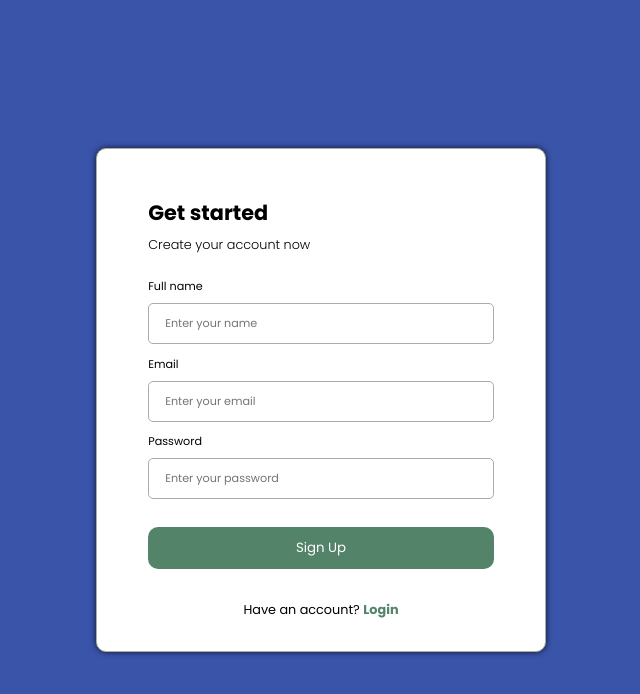
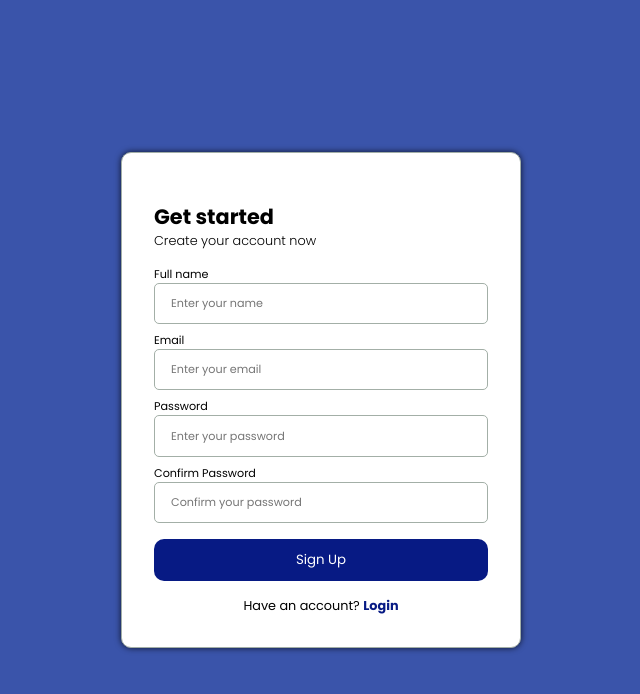
Before and after one commit to kvitorr/todo-react-express, a React (Vite) app in the folder frontend/: page /signup in a window 1280 px wide. Shown: the top 694 px of the page, without its empty margins (319-959 px from the left). Built offline with nearby package versions, Linux system fonts and the light colour scheme.

Commit message:
create Sign Up page and validate inputs with Zod

```diff
--- a/frontend/src/components/Signup/index.tsx
+++ b/frontend/src/components/Signup/index.tsx
@@ -1,36 +1,96 @@
-import { LoginContainer } from './styles'
+import { RegisterContainer } from './styles'
+import z from 'zod'
+import { useForm, SubmitHandler } from 'react-hook-form'
+import { zodResolver } from '@hookform/resolvers/zod'
+
+const IRegisterSchema = z.object({
+  name: z.string()
+    .trim()
+    .nonempty({ message: "Username is required" })
+    .min(3, { message: "Username must be at least 3 characters long" })
+    .max(20, { message: "Username must be a maximum of 20 characters" })
+    .regex(
+      /^[a-zA-ZÀ-ú ]+$/,
+      { message: "Username cannot contain special characters" }
+    ),
+
+  email: z.string()
+    .trim()
+    .email({message: "Invalid email address."}),
+
+  password: z.string()
+    .trim()
+    .min(8, 'Password must be at least 8 characters long')
+    .max(50, 'Password cannot contain more than 50 characters')
+    .regex(/^(?=.*\d)(?=.*[a-z])(?=.*[A-Z])(?=.*[!@#$%^&*]).{8,}$/,
+          'Password must contain at least one uppercase letter, one lowercase letter, one number and one special character'),
+
+  confirmPassword: z.string()
+}).refine((fields) => fields.password === fields.confirmPassword, {
+  path: ['confirmPassword'],
+  message: 'Passwords must be the same'
+})
+
+// extract the inferred type
+type IRegisterInput = z.infer<typeof IRegisterSchema>
 
 const Signup = () => {
+
+  const { register, handleSubmit, formState: {errors} } = useForm<IRegisterInput>({
+    mode: 'onSubmit',
+    resolver: zodResolver(IRegisterSchema)
+  })
+
+  const handleSubmitData: SubmitHandler<IRegisterInput> = data => {
+    console.log(data)
+  }
+
   return (
-    <div className='wrapLoginContainer'>
-      <LoginContainer>
+
+      <RegisterContainer>
         <div className='title'>
           <h2 className='subtitle'>Get started</h2>
           <p className='description'>Create your account now</p>
         </div>
 
-        <form action="">
+        <form onSubmit={handleSubmit(handleSubmitData)}>
           <div className='inputs'>
             <label htmlFor="name">Full name</label>
-            <input type="text" id="name" placeholder='Enter your name' />
+            <input {...register('name')} type="text" id="name" placeholder='Enter your name' />
+            {errors.name?.message && (
+              <p className='errorMessage'>{errors.name.message}</p>
+            )}
           </div>
 
           <div className='inputs'>
             <label htmlFor="email">Email</label>
-            <input type="email" id="email" placeholder='Enter your email' />
+            <input {...register('email')} type="email" id="email" placeholder='Enter your email' />
+            {errors.email?.message && (
+              <p className='errorMessage'>{errors.email.message}</p>
+            )}
           </div>
 
           <div className='inputs'>
             <label htmlFor="password">Password</label>
-            <input type="password" id="password" placeholder='Enter your password' />
+            <input {...register('password')} type="password" id="password" placeholder='Enter your password' />
+            {errors.password?.message && (
+              <p className='errorMessage'>{errors.password.message}</p>
+            )}
+          </div>
+
+          <div className='inputs'>
+            <label htmlFor="confirmPassword">Confirm Password</label>
+            <input {...register('confirmPassword')} type="password" id="confirmPassword" placeholder='Confirm your password' />
+            {errors.confirmPassword?.message && (
+              <p className='errorMessage'>{errors.confirmPassword.message}</p>
+            )}
           </div>
 
           <button id='buttonSubmit' type='submit'>Sign Up</button>
         </form>
 
         <p className='text-login' >Have an account? <span>Login</span></p>
-      </LoginContainer>
-    </div>
+      </RegisterContainer>
   )
 }
 
--- a/frontend/src/components/Signup/styles.ts
+++ b/frontend/src/components/Signup/styles.ts
@@ -1,27 +1,27 @@
 import styled, { css } from 'styled-components'
 
 
-export const LoginContainer = styled.div`
-
-    min-width: 450px;
+export const RegisterContainer = styled.div`
     box-shadow: 0px 0px 6px 0px rgba(0,0,0,0.75);
     padding: 2rem;
     border: 1px solid #A3AFA7;
     border-radius: 10px;
     background-color: white;
+    max-width: 400px;
+    width: 100%;
+    margin: 1rem;
+
 
     .title {
-        width: 90%;
+        width: 100%;
         margin: 1rem auto;
     }
     .subtitle {
-        margin-bottom: .5rem;
         font-size: 1.3rem;
         font-weight: 700;
     }
 
     .description {
-        margin-bottom: 1.5rem;
         font-size: 0.8rem;
         font-weight: 300;
     }
@@ -31,16 +31,15 @@ export const LoginContainer = styled.div`
         display: flex;
         flex-direction: column;
         align-items: center;
-        gap: 0rem;
+        gap: .5rem;
         width: 100%;
     }
 
     .inputs {
         display: flex;
         flex-direction: column;
-        gap: 0.5rem;
-        width: 90%;
-        margin-bottom: 0.7rem;
+        gap: 0rem;
+        width: 100%;
     }
 
     .inputs label {
@@ -55,16 +54,22 @@ export const LoginContainer = styled.div`
         font-size: 0.7rem;
     }
 
+    .errorMessage {
+        font-size: 0.7rem;
+        max-width: 400px;
+        color: red;
+    }
+
     #buttonSubmit {
-        width: 90%;
+        width: 100%;
         padding-block: .7rem;
         border-radius: 10px;
         border: none;
-        background-color: #53846A;
+        background-color: #071A84;
         color: white;
-        margin: 1rem 0 2rem 0;
         cursor: pointer;
         transition: .5s;
+        margin-top: .5rem;
     }
 
     #buttonSubmit:hover {
@@ -74,10 +79,11 @@ export const LoginContainer = styled.div`
     .text-login {
         text-align: center;
         font-size: 0.8rem;
+        margin-top: 1rem;
     }
 
     .text-login span {
-        color: #53846A;
+        color: #071A84;
         font-weight: 700;
         cursor: pointer;
         transition: .5s;
```
